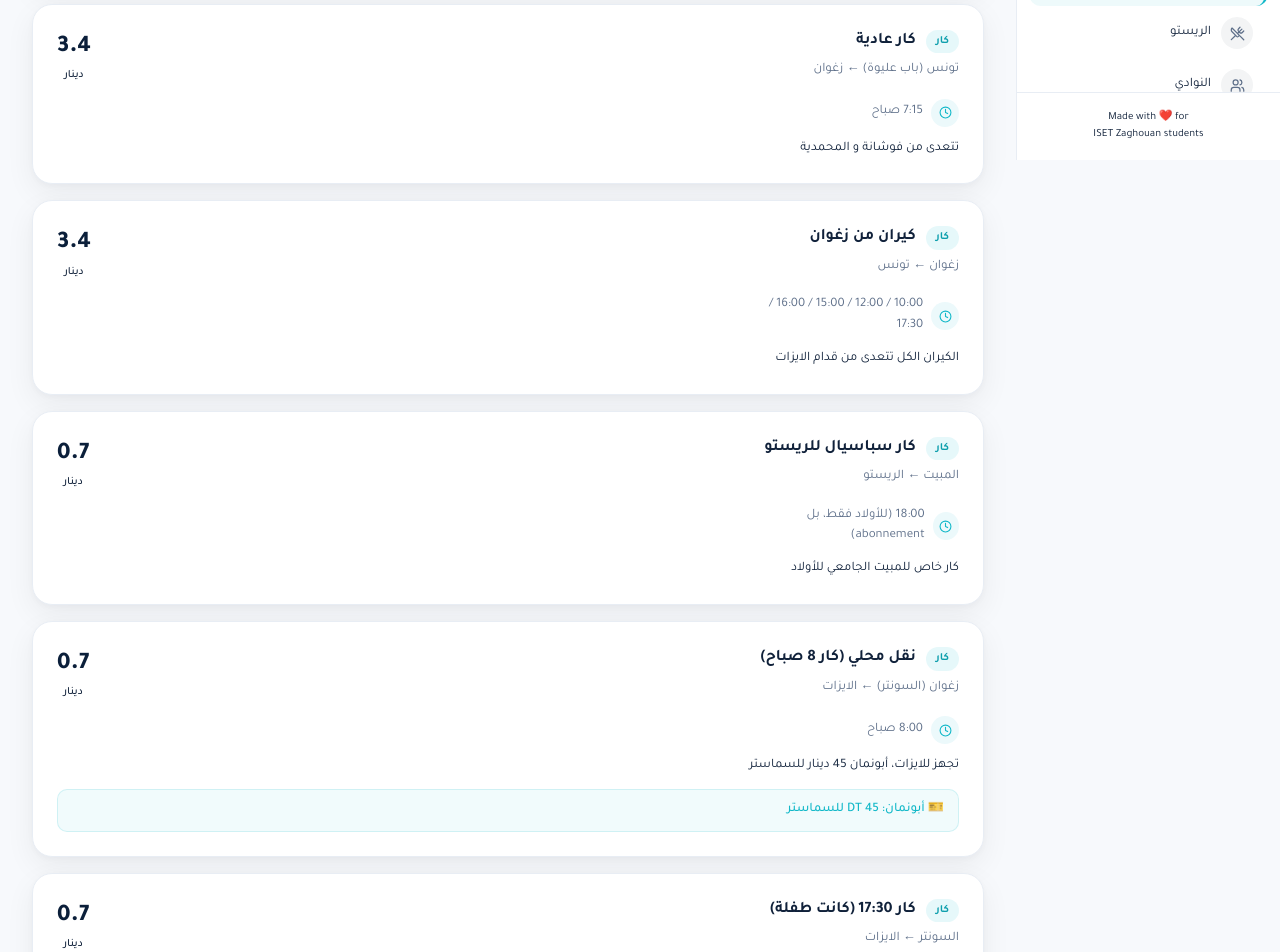
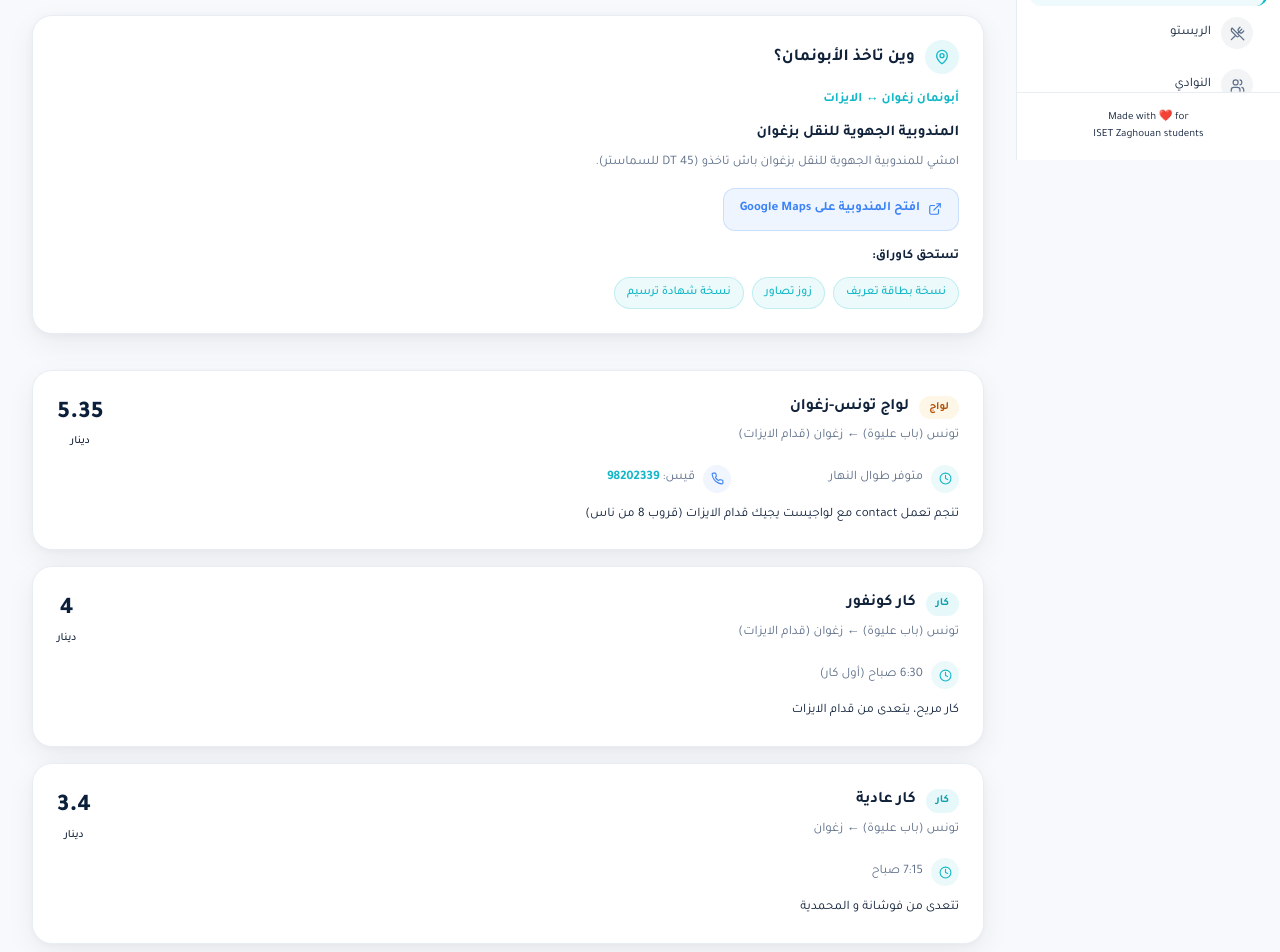
Before and after one commit to jozefelmanga/iset-zaghouan-hub, a Next.js app: page /transport in a window 1280 px wide. Shown: the part 640-1592 px from the top of the page. Built offline with nearby package versions, Linux system fonts and the light colour scheme; no server answers.

Commit message:
feat: enhance transport page with abonnement details and bus schedule

```diff
--- a/src/app/transport/page.tsx
+++ b/src/app/transport/page.tsx
@@ -1,11 +1,11 @@
 import { pageMetadata } from "@/constants/seo";
-import { Bus, Phone, Clock, AlertCircle, ExternalLink } from "@/lib/icons";
+import { Bus, Phone, Clock, AlertCircle, ExternalLink, MapPin } from "@/lib/icons";
 import { StaticPageHeader } from "@/components/ui/StaticPageHeader";
 import { Card, Alert } from "@/components/ui/shared";
 import { PageWrapper } from "@/components/ui/layout";
 import { MotionReveal } from "@/components/ui/MotionReveal";
 import { TransportBusGallery } from "@/components/transport/TransportBusGallery";
-import { transportRoutes, transportTips } from "@/data/transport";
+import { transportRoutes, transportTips, transportAbonnement } from "@/data/transport";
 
 export const metadata = pageMetadata("/transport");
 
@@ -25,6 +25,77 @@ export default function TransportPage() {
         category="life"
       />
 
+      <div style={{ marginBottom: "36px" }}>
+        <div style={{ display: "flex", alignItems: "center", gap: "10px", marginBottom: "18px" }}>
+          <div style={{ width: "34px", height: "34px", borderRadius: "50%", background: "rgba(18,184,200,0.10)", color: "var(--color-secondary)", display: "flex", alignItems: "center", justifyContent: "center" }}>
+            <Bus size={16} strokeWidth={2} />
+          </div>
+          <span style={{ fontWeight: 700, fontSize: "17px", color: "var(--color-text)" }}>جداول مواعيد الكار الرسمية (SRTN) 🚌</span>
+        </div>
+        <TransportBusGallery />
+      </div>
+
+      <Card elevation="raised" padding="24px" style={{ marginBottom: "36px" }}>
+        <div style={{ display: "flex", alignItems: "center", gap: "10px", marginBottom: "16px" }}>
+          <div style={{ width: "34px", height: "34px", borderRadius: "50%", background: "rgba(18,184,200,0.10)", color: "var(--color-secondary)", display: "flex", alignItems: "center", justifyContent: "center" }}>
+            <MapPin size={16} strokeWidth={2} />
+          </div>
+          <span style={{ fontWeight: 700, fontSize: "17px", color: "var(--color-text)" }}>وين تاخذ الأبونمان؟</span>
+        </div>
+        <p style={{ fontSize: "13px", color: "var(--color-secondary)", fontWeight: 600, lineHeight: 1.6, marginBottom: "10px" }}>
+          {transportAbonnement.scope}
+        </p>
+        <p style={{ fontSize: "15px", fontWeight: 700, color: "var(--color-text)", lineHeight: 1.6, marginBottom: "8px" }}>
+          {transportAbonnement.place}
+        </p>
+        <p style={{ fontSize: "13px", color: "var(--color-text-secondary)", lineHeight: 1.6, marginBottom: "14px" }}>
+          امشي للمندوبية الجهوية للنقل بزغوان باش تاخذو ({transportAbonnement.amount}).
+        </p>
+        <a
+          href={transportAbonnement.mapUrl}
+          target="_blank"
+          rel="noopener noreferrer"
+          style={{
+            display: "inline-flex",
+            alignItems: "center",
+            gap: "8px",
+            padding: "10px 16px",
+            borderRadius: "12px",
+            background: "rgba(59,130,246,0.08)",
+            border: "1px solid rgba(59,130,246,0.2)",
+            color: "#3B82F6",
+            fontSize: "13px",
+            fontWeight: 600,
+            textDecoration: "none",
+            marginBottom: "16px",
+          }}
+        >
+          <ExternalLink size={14} strokeWidth={2} />
+          افتح المندوبية على Google Maps
+        </a>
+        <p style={{ fontSize: "13px", fontWeight: 600, color: "var(--color-text)", marginBottom: "10px" }}>
+          تستحق كاوراق:
+        </p>
+        <div style={{ display: "flex", flexWrap: "wrap", gap: "8px" }}>
+          {transportAbonnement.docs.map((doc) => (
+            <span
+              key={doc}
+              style={{
+                padding: "5px 12px",
+                borderRadius: "999px",
+                fontSize: "12px",
+                fontWeight: 500,
+                background: "rgba(18,184,200,0.08)",
+                color: "var(--color-secondary)",
+                border: "1px solid rgba(18,184,200,0.2)",
+              }}
+            >
+              {doc}
+            </span>
+          ))}
+        </div>
+      </Card>
+
       <div style={{ display: "flex", flexDirection: "column", gap: "16px", marginBottom: "36px" }}>
         {transportRoutes.map((route, i) => {
           const typeStyle = typeColors[route.type] || typeColors.bus;
@@ -43,12 +114,14 @@ export default function TransportPage() {
                       {route.from} ← {route.to}
                     </p>
                   </div>
-                  <div style={{ textAlign: "center" }}>
-                    <div style={{ fontSize: "24px", fontWeight: 800, color: "var(--color-primary)", fontFeatureSettings: '"tnum"' }}>
-                      {route.fare}
+                  {route.fare != null && (
+                    <div style={{ textAlign: "center" }}>
+                      <div style={{ fontSize: "24px", fontWeight: 800, color: "var(--color-primary)", fontFeatureSettings: '"tnum"' }}>
+                        {route.fare}
+                      </div>
+                      <div style={{ fontSize: "11px", color: "var(--color-text-muted)", fontWeight: 500 }}>{route.fareUnit}</div>
                     </div>
-                    <div style={{ fontSize: "11px", color: "var(--color-text-muted)", fontWeight: 500 }}>{route.fareUnit}</div>
-                  </div>
+                  )}
                 </div>
 
                 <div style={{ display: "grid", gridTemplateColumns: "repeat(auto-fill, minmax(200px, 1fr))", gap: "10px", marginBottom: "12px" }}>
@@ -81,16 +154,6 @@ export default function TransportPage() {
             </MotionReveal>
           );
         })}
-      </div>
-
-      <div style={{ marginBottom: "36px" }}>
-        <div style={{ display: "flex", alignItems: "center", gap: "10px", marginBottom: "18px" }}>
-          <div style={{ width: "34px", height: "34px", borderRadius: "50%", background: "rgba(18,184,200,0.10)", color: "var(--color-secondary)", display: "flex", alignItems: "center", justifyContent: "center" }}>
-            <Bus size={16} strokeWidth={2} />
-          </div>
-          <span style={{ fontWeight: 700, fontSize: "17px", color: "var(--color-text)" }}>جداول مواعيد الكار الرسمية (SRTN) 🚌</span>
-        </div>
-        <TransportBusGallery />
       </div>
 
       <div style={{ marginBottom: "28px" }}>
--- a/src/data/transport.ts
+++ b/src/data/transport.ts
@@ -1,3 +1,11 @@
+export const transportAbonnement = {
+  amount: "45 DT للسماستر",
+  scope: "أبونمان زغوان ↔ الايزات ",
+  place: "المندوبية الجهوية للنقل بزغوان",
+  mapUrl: "https://maps.app.goo.gl/UfdajEeBSjHBsX8q8",
+  docs: ["نسخة بطاقة تعريف", "زوز تصاور", "نسخة شهادة ترسيم"],
+};
+
 export const transportRoutes = [
   {
     id: "louage",
@@ -50,10 +58,10 @@ export const transportRoutes = [
     type: "bus",
     from: "المبيت",
     to: "الريستو",
-    fare: 0.7,
-    fareUnit: "دينار",
-    schedule: "18:00 (للأولاد فقط، بل abonnement)",
-    notes: "كار خاص للمبيت الجامعي للأولاد",
+    schedule: "18:00",
+    notes: "كار خاص للمبيت الجامعي للأولاد — أبونمان فقط",
+    abonnement: transportAbonnement.amount,
+    abonnementDocs: transportAbonnement.docs,
   },
   {
     id: "local_bus",
@@ -64,27 +72,16 @@ export const transportRoutes = [
     fare: 0.7,
     fareUnit: "دينار",
     schedule: "8:00 صباح",
-    notes: "تجهز للايزات، أبونمان 45 دينار للسماستر",
-    abonnement: "45 DT للسماستر",
-    abonnementDocs: ["نسخة بطاقة تعريف", "زوز تصاور", "نسخة شهادة ترسيم"],
-  },
-  {
-    id: "evening_bus",
-    name: "كار 17:30 (كانت طفلة)",
-    type: "bus",
-    from: "السونتر",
-    to: "الايزات",
-    fare: 0.7,
-    fareUnit: "دينار",
-    schedule: "17:30",
-    notes: "آخر كار، تتعدى على الايزات",
+    notes: "تهز للايزات، أبونمان 45 دينار للسماستر",
+    abonnement: transportAbonnement.amount,
+    abonnementDocs: transportAbonnement.docs,
   },
 ];
 
 export const transportTips = [
-  "كار 8 صباح تجهز للايزات ب 700 مي",
+  "كار 8 صباح تهز للايزات ب 700 مي",
   "أبونمان 45 دينار في كل سماستر",
-  "محطة الكار بحثة مبيت الاولاد",
+  "🚌 محطة الكار بحثة مبيت الأولاد 🛑",
   "الأسوام متاع النقل الكل بين السونتر و الايزات متفوتش دينار",
   "فما نقل (900) يوصلك للايزات من المحطة",
 ];
--- a/src/types/index.ts
+++ b/src/types/index.ts
@@ -18,8 +18,8 @@ export type TransportRoute = {
   type: "shared_taxi" | "bus";
   from: string;
   to: string;
-  fare: number;
-  fareUnit: string;
+  fare?: number;
+  fareUnit?: string;
   schedule: string;
   notes: string;
   contact?: { name: string; phone: string };
```
